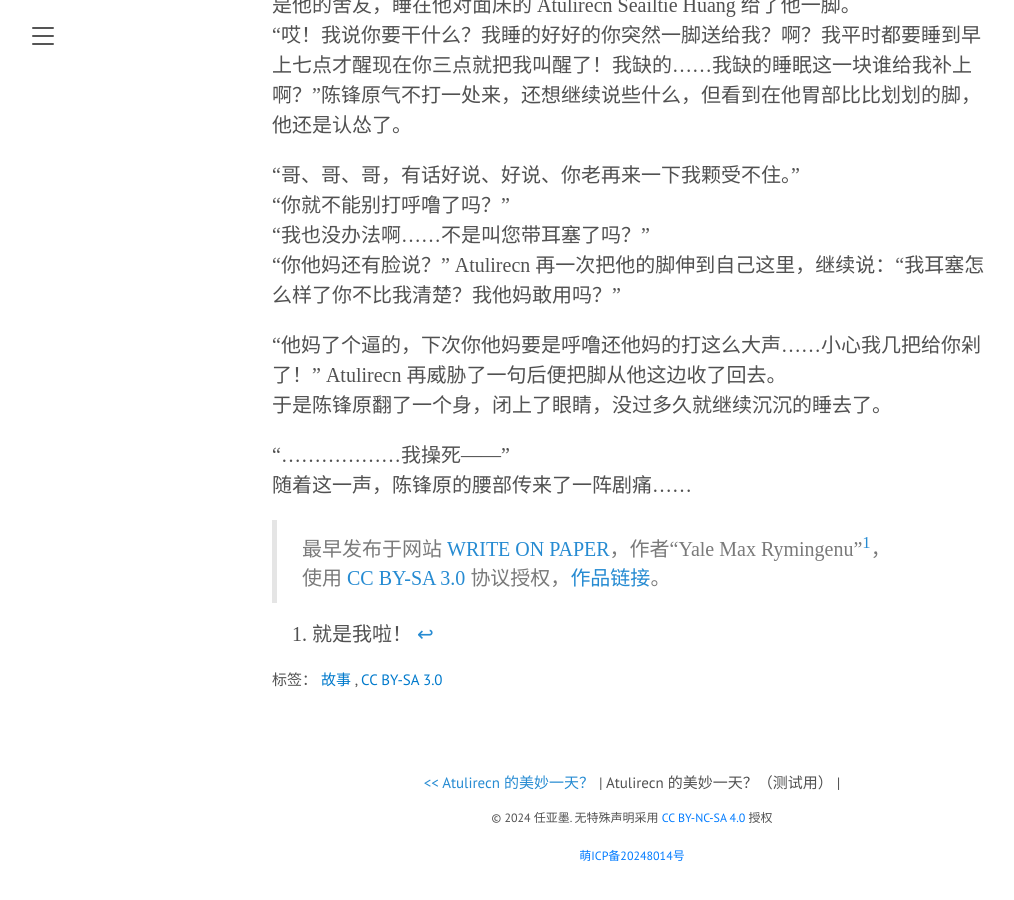
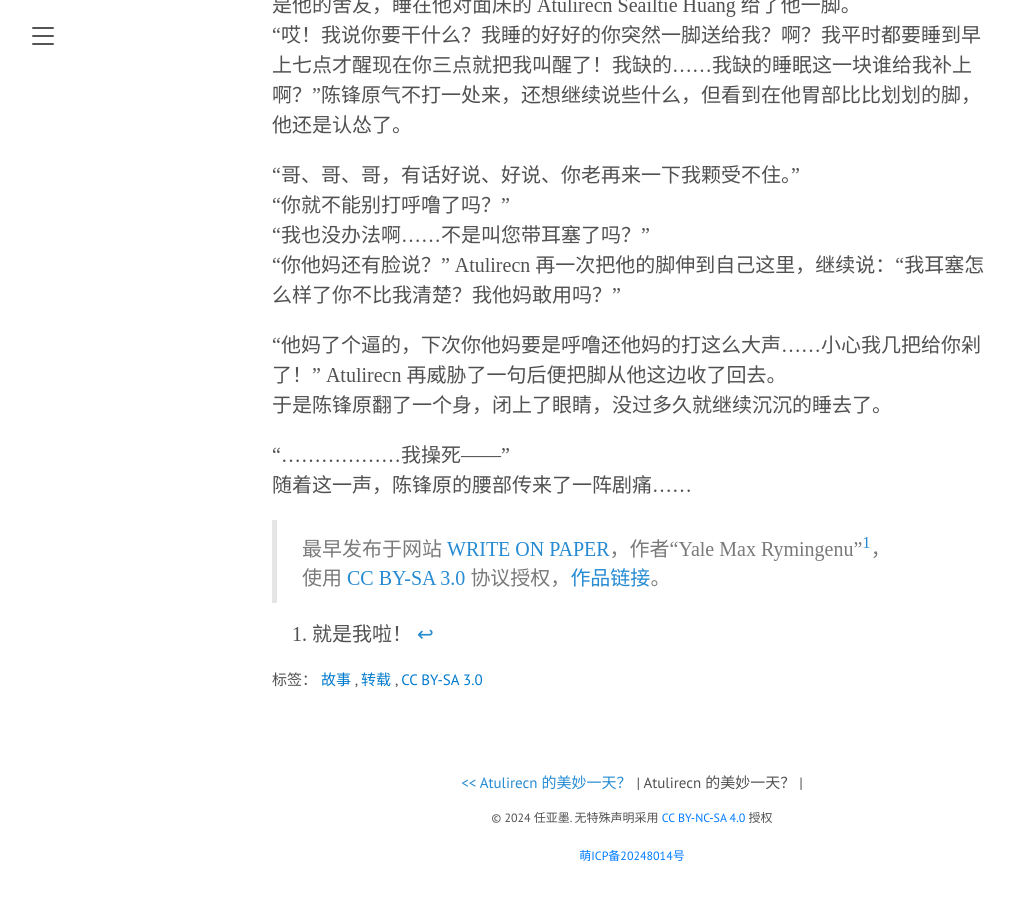
Before and after one commit to Reqeekouton/reqeekouton.github.io, a Jekyll site: the page built from _posts/2024-09-21-none.md, in a window 1280 px wide and 900 px high, scrolled down 3152 px. Shown: the whole window, without its empty margins (8-1022 px from the left). Built offline with Jekyll 4.4.1, drawn with Linux system fonts in a browser that asks for light colours; some web fonts are replaced; some of the changed text lies outside the part shown.

Commit message:
Update 2024-09-21-none.md

```diff
--- a/_posts/2024-09-21-none.md
+++ b/_posts/2024-09-21-none.md
@@ -1,9 +1,9 @@
 ---
-title: "Atulirecn 的美妙一天？（测试用）"
+title: "Atulirecn 的美妙一天？"
 author: "Yale Max Rymingenu"
-date: 2024-09-21
-categories: [test]
-tags: [故事, CC BY-SA 3.0]
+date: 2024-09-11
+categories: [story]
+tags: [故事, 转载, CC BY-SA 3.0]
 layout: post
 ---
 
```
